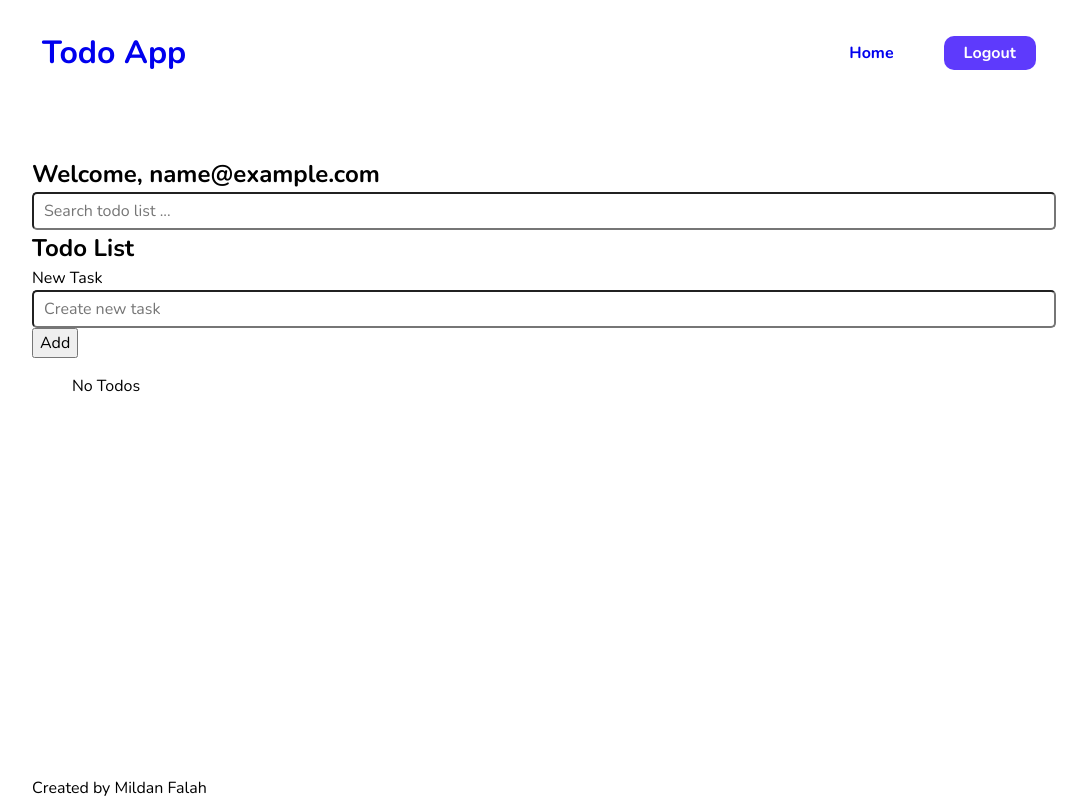
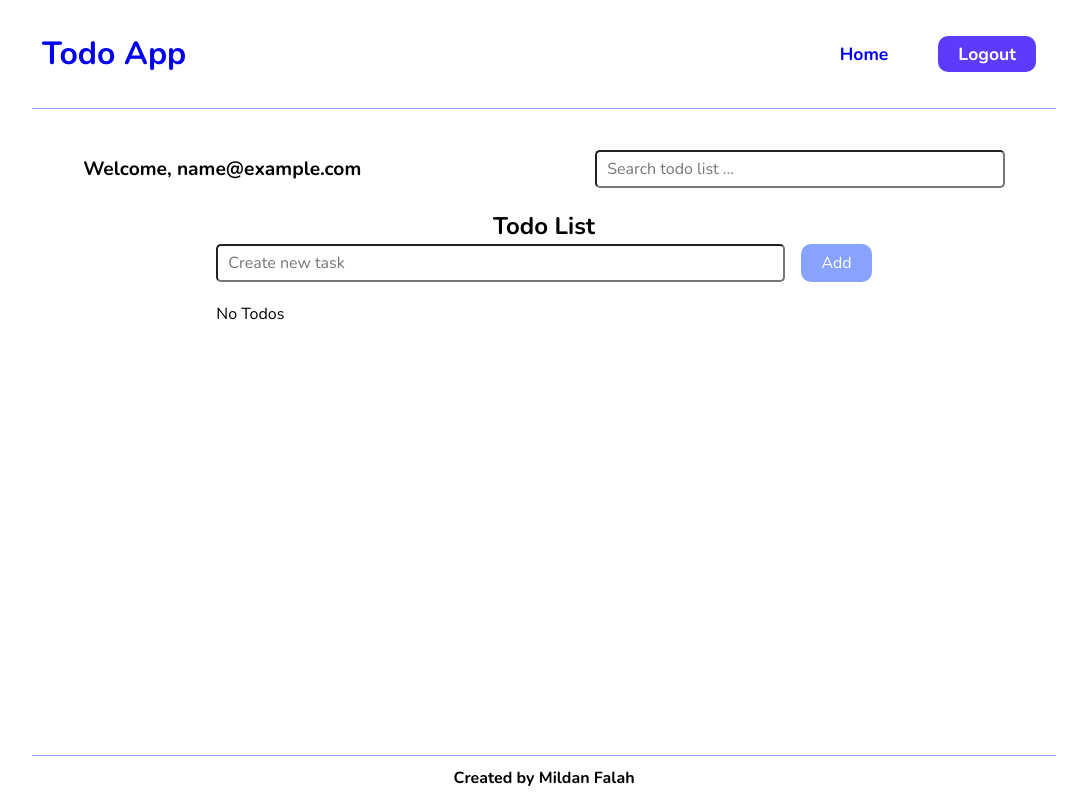
Before and after one commit to mildanfalah/to-do-web-app, a React (Vite) app: page / in a window 1280 px wide. Shown: the whole page, without its empty margins (96-1183 px from the left). Built offline with nearby package versions, Linux system fonts and the light colour scheme; sample sign-in values are in the browser's storage.

Commit message:
add style to dashboard page

```diff
--- a/src/components/LoginInput.jsx
+++ b/src/components/LoginInput.jsx
@@ -20,10 +20,8 @@ const Login = ({ setIsLoggedIn }) => {
     );
 
     if (user) {
-      // Save login session
       localStorage.setItem("loggedInUser", JSON.stringify(user));
       setIsLoggedIn(user);
-      setError("");
     } else {
       handleLoginFailure("Invalid email or password");
     }
@@ -43,7 +41,7 @@ const Login = ({ setIsLoggedIn }) => {
           </label>
           <input
             type="email"
-            placeholder="Email"
+            placeholder="Enter your email"
             id="email"
             value={email}
             onChange={setEmail}
@@ -56,7 +54,7 @@ const Login = ({ setIsLoggedIn }) => {
           </label>
           <input
             type="password"
-            placeholder="Password"
+            placeholder="Enter your password"
             id="password"
             value={password}
             onChange={setPassword}
--- a/src/components/RegisterInput.jsx
+++ b/src/components/RegisterInput.jsx
@@ -59,6 +59,8 @@ const RegisterInput = ({ onSuccessfulRegister }) => {
     <div className="register-section">
       <form className="register-section__form" onSubmit={handleRegister}>
         <h2>Create an Account</h2>
+
+        <p>Please fill in the form below to create an account</p>
         <div>
           <label className="label-input" htmlFor="email">
             Email:
--- a/src/components/TodoInput.jsx
+++ b/src/components/TodoInput.jsx
@@ -25,7 +25,6 @@ function TodoInput({ addTodo }) {
 
   return (
     <form className="todo-input" onSubmit={submitHandler}>
-      <label htmlFor="task">New Task</label>
       <input
         type="text"
         id="task"
@@ -33,7 +32,9 @@ function TodoInput({ addTodo }) {
         value={newTask}
         onChange={handleInputChange}
       />
-      <button type="submit">Add</button>
+      <button className="btn" type="submit">
+        Add
+      </button>
       {error && <p className="error-message">{error}</p>}
     </form>
   );
--- a/src/components/TodoListItem.jsx
+++ b/src/components/TodoListItem.jsx
@@ -31,8 +31,7 @@ function TodoListItem({
   };
 
   return (
-    <li>
-      <label>
+    <li className="todo-list__list">
       <input
         type="checkbox"
         checked={completed}
@@ -47,15 +46,18 @@ function TodoListItem({
           autoFocus
         />
       ) : (
-          <span style={completed ? { textDecoration: "line-through" } : {}}>
+        <span
+          className="todo-list__title"
+          style={completed ? { textDecoration: "line-through" } : {}}
+        >
           {title}
         </span>
       )}
-      </label>
-      <button className="btn" onClick={handleEdit}>
+
+      <button className="btn btn-todo-list" onClick={handleEdit}>
         {isEditing ? "Save" : "Edit"}
       </button>
-      <button className="btn" onClick={() => deleteTodo(id)}>
+      <button className="btn btn-todo-list" onClick={() => deleteTodo(id)}>
         Delete
       </button>
     </li>
--- a/src/pages/Dashboard.jsx
+++ b/src/pages/Dashboard.jsx
@@ -81,10 +81,13 @@ function Dashboard() {
   );
 
   return (
-    <section>
-      <h1>Welcome, {userEmail}</h1>
+    <div className="dashboard-section">
+      <div className="dashboard-section__header">
+        <p className="dashboard-section__username">Welcome, {userEmail}</p>
         <SearchBar keyword={keyword} keywordchange={handleSearch} />
-      <h2>Todo List</h2>
+      </div>
+      <div className="dashboard-section__main">
+        <h2 className="sub-title">Todo List</h2>
         <TodoInput addTodo={addTodo} />
         <TodoList
           todos={filteredTodos}
@@ -92,7 +95,8 @@ function Dashboard() {
           deleteTodo={deleteTodo}
           editTodo={editTodo}
         />
-    </section>
+      </div>
+    </div>
   );
 }
 
--- a/src/styles/style.css
+++ b/src/styles/style.css
@@ -70,7 +70,11 @@ select {
   --hover-color: #5a7dfd;
 }
 
-input {
+#email,
+#password,
+#confirmPassword,
+#task,
+.search-bar {
   padding: 5px 10px;
   width: 100%;
   border-radius: 5px;
@@ -115,6 +119,10 @@ input {
   background-color: #5e3afc;
 }
 
+.btn-todo-list {
+  margin: 0 5px;
+}
+
 .todo-app {
   width: 80%;
   margin: auto;
@@ -126,8 +134,13 @@ input {
 .todo-app__header {
   display: flex;
   padding: 10px 10px;
-  margin-bottom: 50px;
   align-items: center;
+  border-bottom: 1px solid var(--primary-color);
+  position: fixed;
+  top: 0;
+  left: 1;
+  width: 80%;
+  background-color: white;
 }
 
 .todo-app__title {
@@ -143,11 +156,12 @@ input {
 
 .todo-app__navigation-list > li {
   padding: 10px;
-  font-size: 1rem;
+  font-size: 1.1rem;
   font-weight: bold;
 }
 .main-content {
   flex: 1;
+  margin: 150px 0 100px 0;
 }
 
 /* Login Page */
@@ -189,3 +203,72 @@ input {
   text-align: end;
   margin: 10px 0 0 auto;
 }
+
+.dashboard-section__header {
+  display: grid;
+  grid-template-columns: 1fr 1fr;
+  justify-content: space-between;
+  align-items: center;
+  margin-bottom: 20px;
+}
+
+.dashboard-section__username {
+  font-size: 1.2rem;
+  font-weight: bold;
+}
+
+.dashboard-section__main {
+  width: 80%;
+  margin: auto;
+  overflow: auto;
+}
+
+.todo-input,
+.search-bar,
+.dashboard-section__username {
+  display: flex;
+  gap: 1rem;
+  width: 80%;
+  margin: auto;
+}
+
+.todo-list {
+  width: 80%;
+  margin: 20px auto;
+  padding: 0;
+}
+
+.todo-list__label,
+.todo-list__list {
+  display: flex;
+  padding: 10px;
+  margin: 20px 0;
+}
+
+.todo-list__list {
+  border-bottom: 1px solid blue;
+  display: grid;
+  grid-template-columns: 2fr 6fr 2fr 2fr;
+}
+
+.todo-list__title {
+  font-size: 1.2rem;
+}
+
+input[type="checkbox"] {
+  width: 30px;
+}
+
+.footer-section {
+  border-top: 1px solid var(--primary-color);
+  padding: 10px;
+  text-align: center;
+  font-weight: bold;
+  background-color: white;
+  margin: 0 auto;
+
+  position: fixed;
+  left: 1;
+  bottom: 0;
+  width: 80%;
+}
```
Lines whose indentation alone changed are shown as unchanged.
